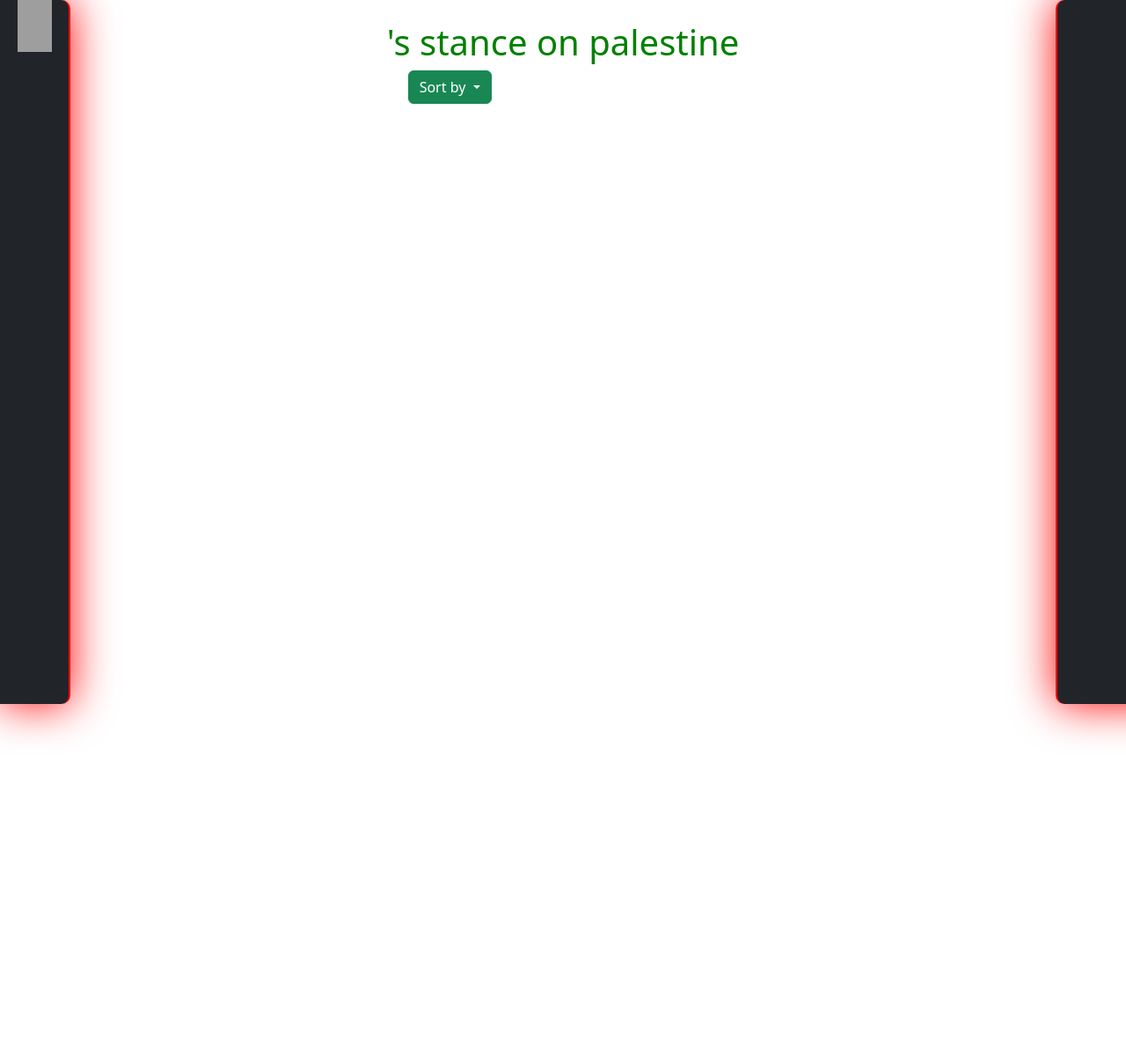
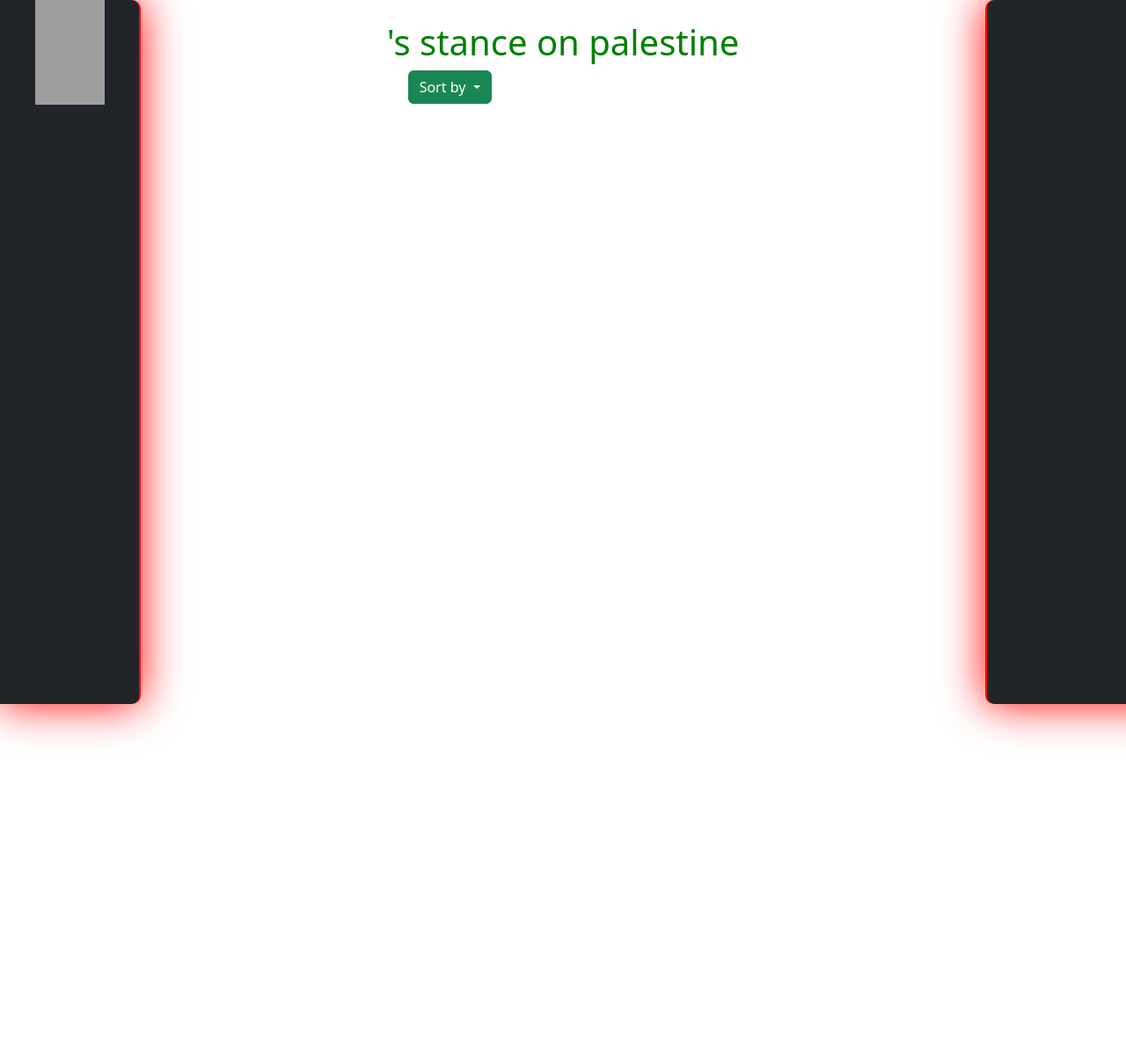
Before and after one commit to Cameronjs222/palestine_post, a Flask app: template flask_app/Templates/official.html in a window 1280 px wide. Shown: the whole page at 88% size. Run offline with Flask 3, Linux system fonts and the light colour scheme; the template is opened without the code that fills it, so the values that code supplies are empty; parts of the project's set-up code (start-up, migrations or seed data) failed here and were passed over; grey boxes are pictures that could not be loaded.

Commit message:
increased the size of the sides of the tweets

```diff
--- a/flask_app/Static/style.css
+++ b/flask_app/Static/style.css
@@ -28,7 +28,7 @@
 .official_sidebar {
     text-align: center;
     height: 100vh;
-    width: 5rem;
+    width: 10rem;
     position: fixed;
     top: 0;
     z-index: 1;
@@ -41,14 +41,14 @@
 .official_left_div {
     text-align: center;
     height: 150vh;
-    width: 5rem;
+    width: 10rem;
     top: 0;
 }
 
 .official_right_div {
     text-align: center;
     height: 150vh;
-    width: 5rem;
+    width: 10rem;
     top: 0;
     z-index: 1;
 }
@@ -66,6 +66,13 @@
     box-shadow: 0px 0px 50px red;
 
     position: fixed;
+}
+
+#alertsContainer {
+    position: absolute;
+    top: 0;
+    right: -20rem;
+    width: 20rem;
 }
 
 .official_container {
```
